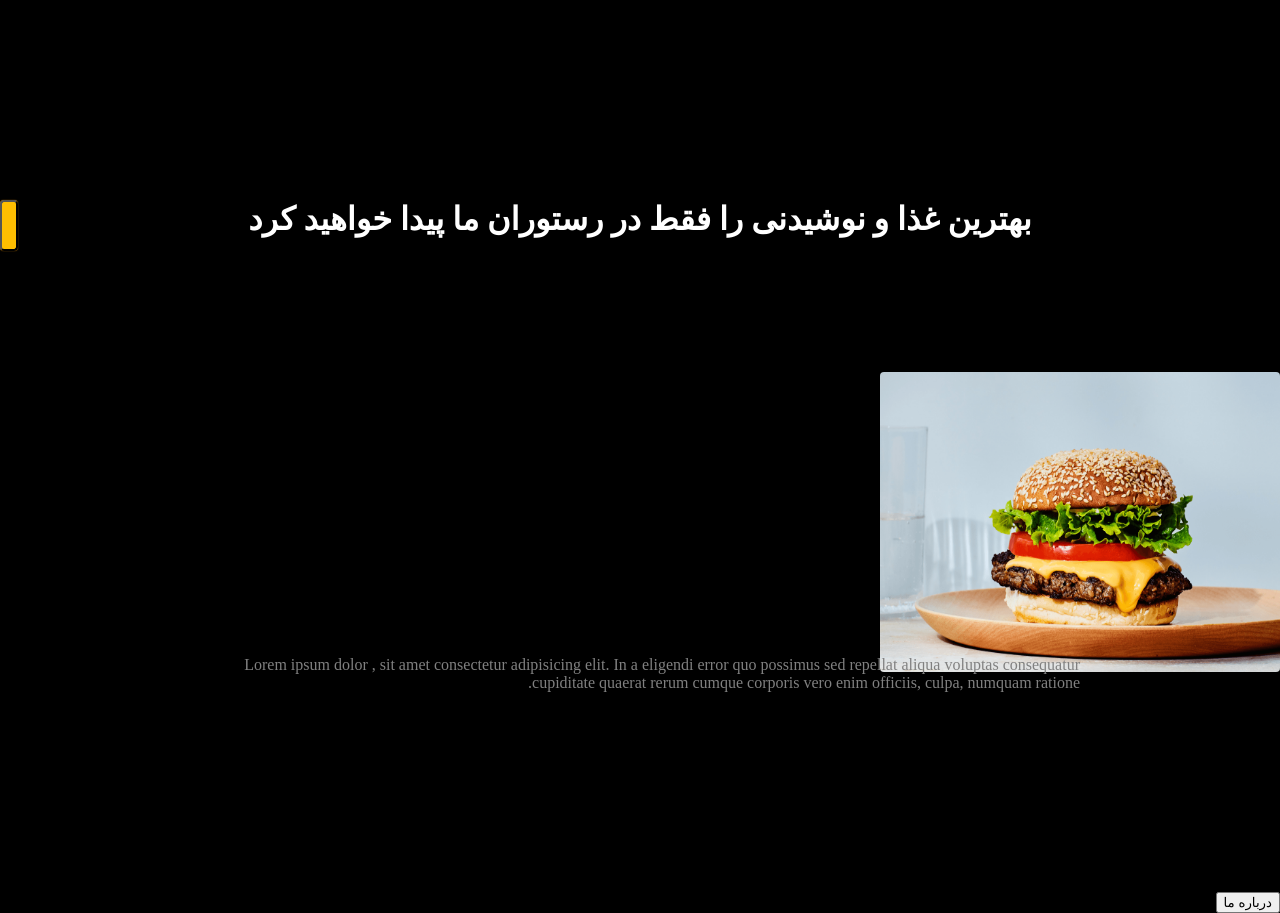
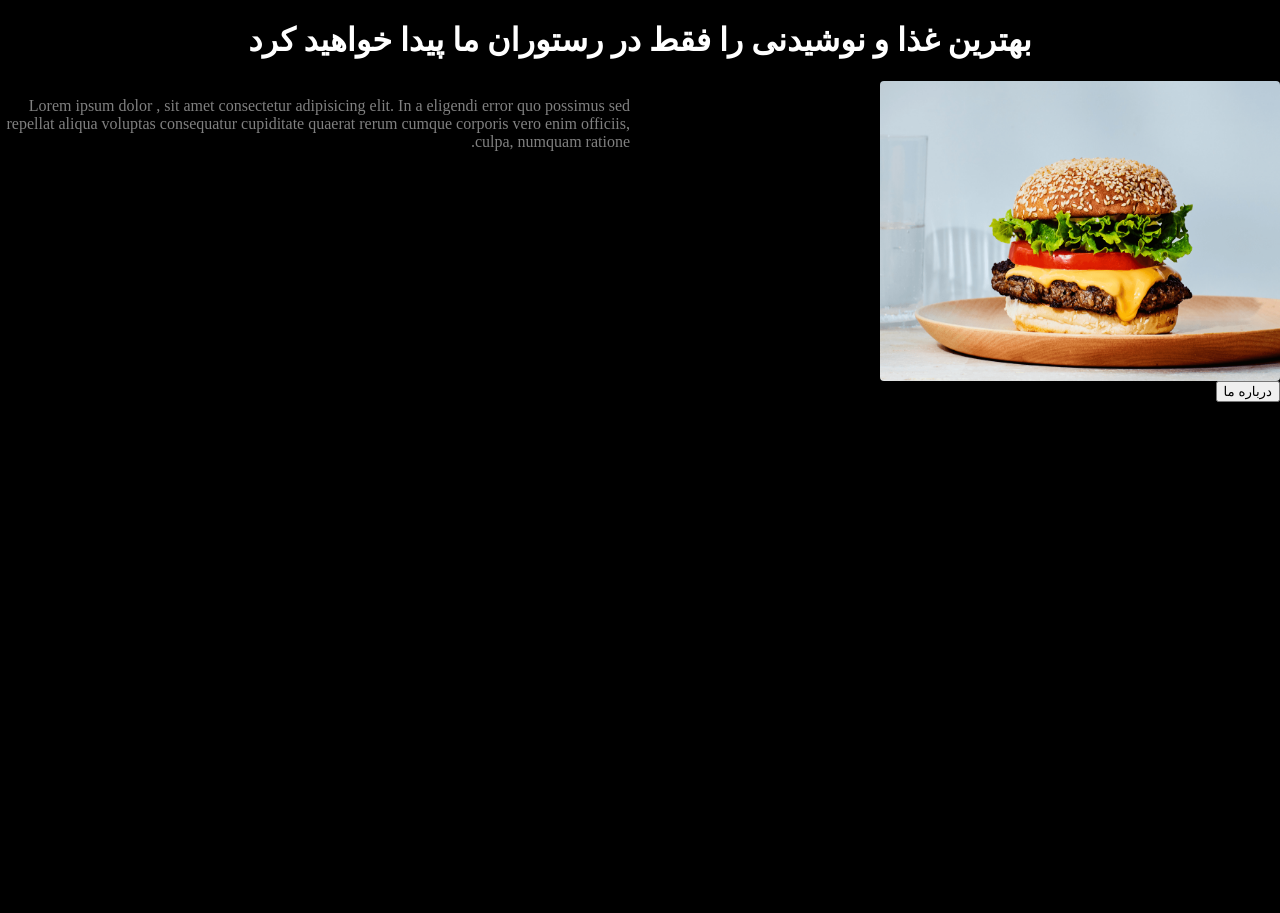
Before and after one commit to Salek68/resturont, a plain HTML site: page main/main.html in a window 1280 px wide. After the commit the page ends 800 px from the top, so only its background shows below. Drawn offline with Linux system fonts and the light colour scheme.

Commit message:
Modify the main file

```diff
--- a/main/main.html
+++ b/main/main.html
@@ -1,6 +1,6 @@
-
 <!DOCTYPE html>
 <html lang="fa-ir" dir="rtl">
+
 <head>
     <meta charset="UTF-8" />
     <meta http-equiv="X-UA-Compatible" content="IE=edge" />
@@ -9,23 +9,30 @@
     <script type="module" src="https://cdn.jsdelivr.net/npm/@alwatr/icon/+esm"></script>
     <title>main</title>
 </head>
+
 <body>
-        <div class="up">
+    <!-- <div class="up">
         <button class="plus-btn">
             <alwatr-icon name="add" class="icon"></alwatr-icon>
         </button>
-        </div>
+    </div> -->
     <div class="main">
         <h1 class="title">بهترین غذا و نوشیدنی را فقط در رستوران ما پیدا خواهید کرد</h1>
-            <img src="./images/burger.png" alt="pic" class="picture" width="400px" height="300px" />
-            <p class="para">Lorem ipsum dolor
+        <div class="grid-container">
+            <img src="./images/burger.png" alt="pic" class="picture " width="400px" height="300px" />
+            <p class="para ">
+                Lorem ipsum dolor
                 , sit amet consectetur adipisicing
                 elit. In a eligendi error quo possimus sed repellat aliqua
                 voluptas consequatur cupiditate quaerat rerum cumque corporis
-                vero enim officiis, culpa, numquam ratione.</p>
+                vero enim officiis, culpa, numquam ratione.
+            </p>
+        </div>
+
     </div>
     <div class="bottom">
         <button class="about-us">درباره ما</button>
     </div>
 </body>
+
 </html>
--- a/main/style.css
+++ b/main/style.css
@@ -3,36 +3,36 @@ body {
     margin: 0;
     background-color: #000;
 }
-.plus-btn {
+/* .plus-btn {
     background-color: rgb(255, 190, 0);
     float: left;
     box-shadow: 0px 0px 1px 0px rgb(255, 155, 0);
     cursor: pointer;
     border-radius: 4px;
-}
+} */
 .icon {
     font-size: 3em;
     margin: 1px;
     color: aliceblue;
 }
-.main {
-    display: inline;
-}
+
 .title {
     color: rgb(255, 255, 255);
     text-align: center;
-    user-select: none;
-    margin: 200px 200px;
+
 }
-.container{
-    display: inline;
-}
+
 .picture {
     border-radius: 4px;
-    margin: -220px 0;
 }
 .para {
     color: gray;
-    user-select: none;
-    margin: 200px;
+
+
 }
+
+.grid-container {
+    display: grid;
+    grid-template-columns: 1fr 1fr;
+    grid-gap: 20px;
+}
```
Lines whose indentation alone changed are shown as unchanged.
